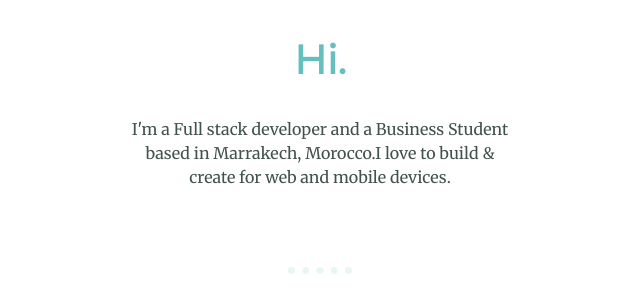
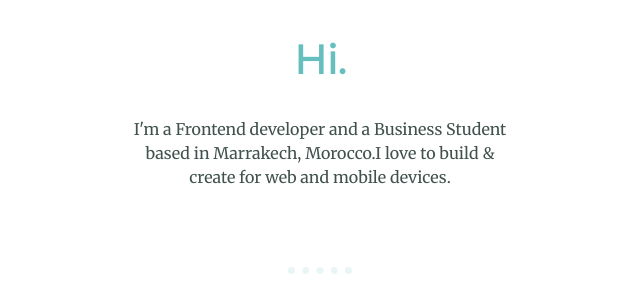
Before and after one commit to ayoubarroum/CV, a plain HTML site: page index.html in a window 1280 px wide. Shown: the part 1023-1327 px from the top of the page, 320-960 px from the left. Drawn offline with Linux system fonts and the light colour scheme.

Commit message:
Update index.html

```diff
--- a/index.html
+++ b/index.html
@@ -24,7 +24,7 @@
     <div class="profile">
       <img class="picayb" src="ayb.png" alt="twitter profile picture">
       <h2>Hi.</h2>
-      <p class="def">I'm a Full stack developer and a Business Student based in Marrakech, Morocco.I love to build & create for web and mobile devices.</p>
+      <p class="def">I'm a Frontend developer and a Business Student based in Marrakech, Morocco.I love to build & create for web and mobile devices.</p>
     </div>
     <!-- ::::::::::::::::::::::::::::::::::::::::  - HNA 2 ---------------------------------------------------->
     <hr>
```
